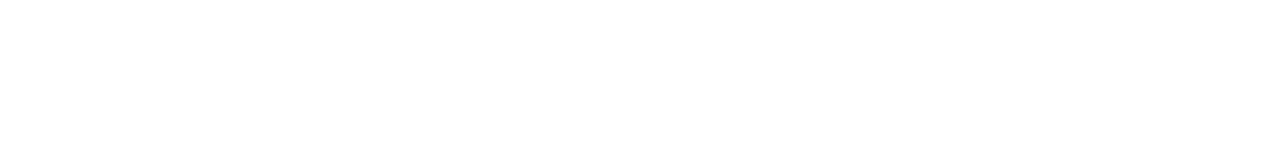
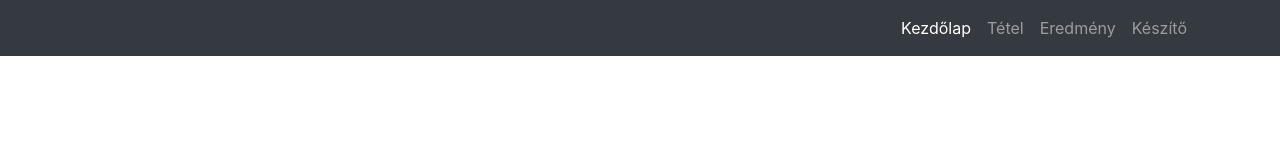
Before and after one commit to Szabiu/Eretsegi-feladat, a plain HTML site: page index.html in a window 1280 px wide. Drawn offline with Linux system fonts and the light colour scheme.

Commit message:
Add files via upload
Mobil reszponzív menü.

```diff
--- a/index.html
+++ b/index.html
@@ -9,6 +9,33 @@
   <link href="style.css" rel="stylesheet">
 </head>
 <body>
+    <nav class="navbar navbar-expand-lg navbar-dark bg-dark fixed-top">
+        <div class="container">
+          <button class="navbar-toggler" type="button" data-toggle="collapse" data-target="#navbarResponsive" aria-controls="navbarResponsive" aria-expanded="false" aria-label="Toggle navigation">
+            <span class="navbar-toggler-icon"></span>
+          </button>
+          <div class="collapse navbar-collapse" id="navbarResponsive">
+            <ul class="navbar-nav ml-auto">
+              <li class="nav-item active">
+                <a class="nav-link" href="index.html">Kezdőlap
+                </a>
+              </li>
+              <li class="nav-item">
+                <a class="nav-link" href="tetel.html">Tétel</a>
+              </li>
+              <li class="nav-item">
+                <a class="nav-link" href="pontozo.html">Eredmény</a>
+              </li>
+              <li class="nav-item">
+                <a class="nav-link" href="keszito.html">Készítő</a>
+              </li>
+            </ul>
+          </div>
+        </div>
+      </nav>
+
+  <script src="vendor/jquery/jquery.min.js"></script>
+  <script src="vendor/bootstrap/js/bootstrap.bundle.min.js"></script>
 
 </body>
 </html>
```
Also changed, not shown: pontozo.html (+27 -0 lines), tetel.html (+28 -0 lines).
